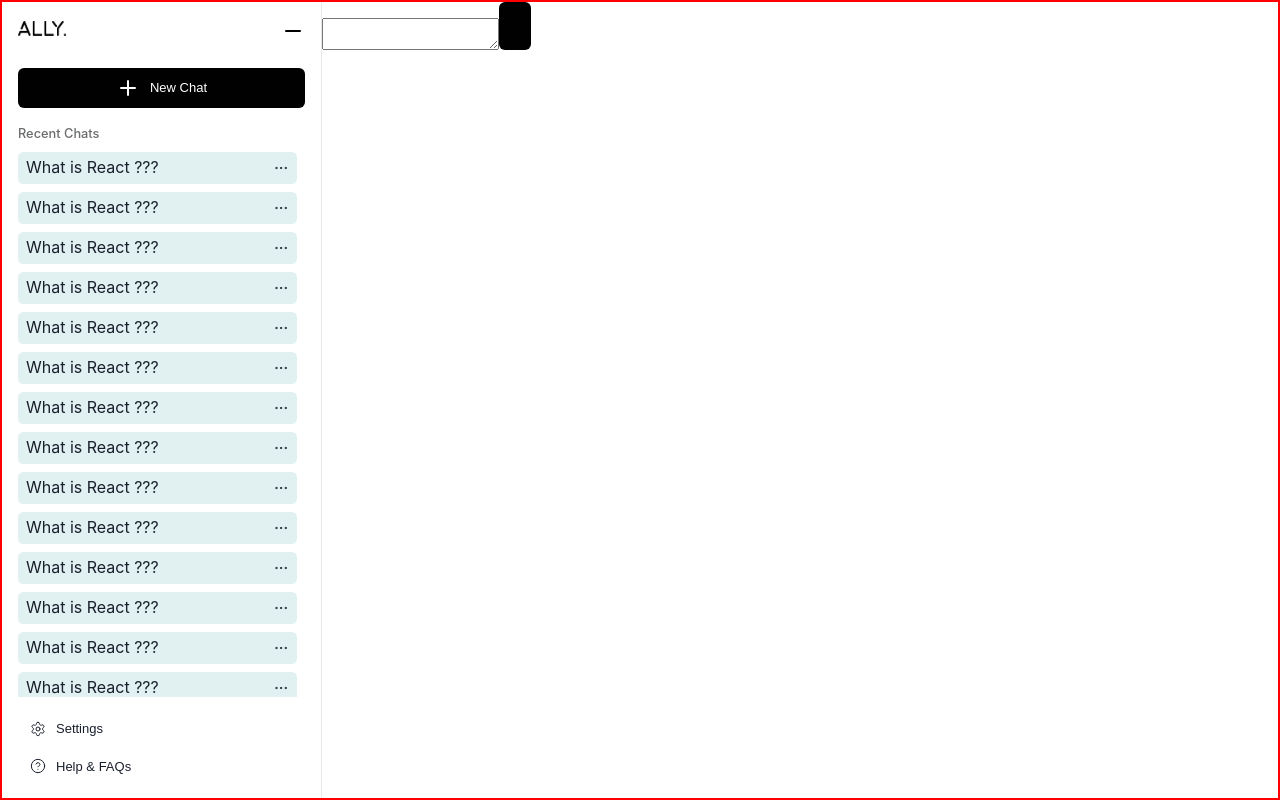
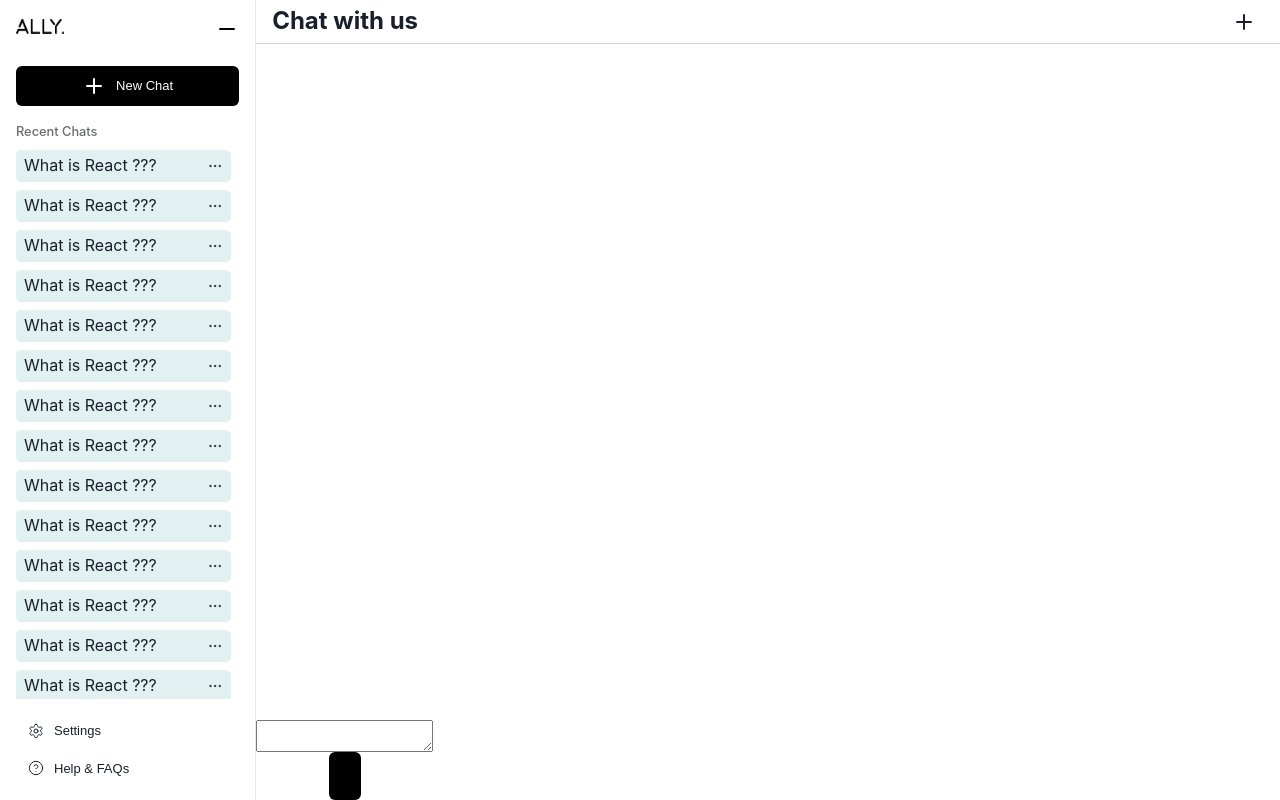
Before and after one commit to HarshSonaiya/Ally, a React (Vite) app in the folder client/: page /chat in a window 1280 px wide. Built offline with nearby package versions, Linux system fonts and the light colour scheme; no server answers.

Commit message:
feat: refactor MainSection and Sidebar components; enhance layout and styling

```diff
--- a/client/src/components/MainSection/index.jsx
+++ b/client/src/components/MainSection/index.jsx
@@ -54,20 +54,29 @@
 
 import React from 'react';
 import Button from '../ui/Button';
+import SidepanelIcon from '../icons/SidepanelIcon';
+import './mainSection.css';
+import PlusIcon from '../icons/PlusIcon';
 
-export default function index() {
+export default function index({ hidden, setHidden }) {
   return (
     <section className='main-section'>
-      <div>
-        <div>
-          <div></div>
-          <textarea name="chat__ip" id="chat__ip"></textarea>
-          <Button></Button>
+      <div className="composer-parent">
+        <div className="composer-header">
+          {!!hidden && <Button variant="ghost" size='icon' onClick={() => setHidden(() => false)}>
+            <SidepanelIcon className="sidepanel-icon" />
+          </Button>}
+          <h1>Chat with us</h1>
+          <Button variant="ghost" size='icon'>
+            <PlusIcon />
+          </Button>
         </div>
       </div>
       <div>
-        <div>
-
+        <div className="chat-container">
+          <div></div>
+          <textarea className="chat-input" name="chat__ip" id="chat__ip"></textarea>
+          <Button></Button>
         </div>
       </div>
     </section>
--- a/client/src/components/MainSection/mainSection.css
+++ b/client/src/components/MainSection/mainSection.css
@@ -1,131 +1,62 @@
-/* .main {
-  flex: 1;
-  min-height: 100vh;
-  padding-bottom: 15vh;
-  position: relative;
-  z-index: 1;
-}
-
-.main .nav {
-  display: flex;
-  align-items: center;
-  justify-content: 22px;
-  padding: 20px;
-  color: #585858;
-  font-size: 22px;
-}
-
-.main .main-container {
-  max-width: 900px;
-  margin: auto;
-}
-
-.main .greet {
-  margin: 50px 0px;
-  font-size: 55px;
-  color: black;
-  font-weight: 500;
-  padding: 20px;
-}
-
-.main .greet span {
-  background: -webkit-linear-gradient(16deg, #6caafa, #8bff77);
-  background-clip: padding-box;
-  -webkit-background-clip: text;
-  -webkit-text-fill-color: transparent;
-}
-
-.main .cards {
-  display: grid;
-  grid-template-columns: repeat(auto-fill, minmax(180px, 1fr));
-  gap: 15px;
-  padding: 20px;
-}
-
-.main .card {
-  height: 90px;
-  padding: 15px;
-  background-color: #f0f4f9;
-  border-radius: 10px;
-  position: relative;
-  cursor: pointer;
-}
-
-.main .card p {
-  color: #585858;
-  font-size: 17px;
-}
-
-.main .card:hover {
-  background-color: #dfe4ea;
-}
-
-.main .search-box {
-  display: flex;
-  align-items: center;
-  gap: 15px;
-  background-color: #f0f4f9;
-  padding: 10px 20px;
-  border-radius: 30px;
-  box-shadow: 0 2px 5px rgba(0, 0, 0, 0.1);
-  transition: box-shadow 0.2s ease;
-}
-
-.main .search-box:hover {
-  box-shadow: 0 4px 10px rgba(0, 0, 0, 0.15);
-}
-
-.main .search-box input {
-  flex: 1;
-  background: transparent;
-  border: none;
-  outline: none;
-  padding: 5px;
-  font-size: 16px;
-  color: #333;
-}
-
-.main .search-box input::placeholder {
-  color: #aaa;
-  font-style: italic;
-}
-
-.main .search-box div {
-  display: flex;
-  align-items: center;
-  gap: 10px;
-}
-
-.main .search-box img {
-  width: 24px;
-  height: 24px;
-  cursor: pointer;
-  transition: transform 0.2s ease, opacity 0.2s ease;
-}
-
-.main .search-box img:hover {
-  transform: scale(1.1);
-  opacity: 0.8;
-}
-
-.main .bottom-info {
-  font-size: 14px;
-  margin: 10px auto;
-  text-align: left;
-  font-weight: 400;
-  color: #666;
-  line-height: 1.4;
-  max-width: 900px;
-  padding: 0 10px;
-} */
-
 .main-section {
   position: relative;
   display: flex;
   flex-direction: column;
   padding: 0rem;
   gap: 0rem 0rem;
-  flex-wrap: wrap;
+  width: 100%;
   align-content: flex-start;
+  align-items: flex-start;
   z-index: 1;
 }
+
+.composer-parent {
+  display: flex;
+  flex-direction: column;
+  justify-content: flex-start;
+  align-items: center;
+  padding: 0rem;
+  gap: 0rem;
+  flex-wrap: wrap;
+  align-content: center;
+  background: var(--background);
+  box-sizing: border-box;
+  height: 100%;
+  width: 100%;
+  z-index: 90;
+  /* border: 2px solid red; */
+}
+
+.composer-header {
+  display: flex;
+  justify-content: space-between;
+  align-items: center;
+  width: 100%;
+  padding: 0.1rem 1rem;
+  background: var(--background);
+  border-bottom: 1px solid var(--input);
+}
+
+.sidepanel-icon {
+  height: 1.5rem;
+  width: 1.5rem;
+  cursor: pointer;
+  stroke-width: 0;
+}
+
+.chat-container {
+  display: flex;
+  flex-direction: column;
+  justify-content: flex-start;
+  align-items: center;
+  padding: 0rem;
+  gap: 0rem;
+  flex-wrap: wrap;
+  align-content: center;
+  background: var(--background);
+  box-sizing: border-box;
+  height: 100%;
+  width: 100%;
+  z-index: 90;
+  /* border: 2px solid red; */
+}
--- a/client/src/components/ui/Sidebar/Sidebar.css
+++ b/client/src/components/ui/Sidebar/Sidebar.css
@@ -2,8 +2,9 @@
   position: relative;
   width: 20rem;
   /* min-width: 20rem; */
-  height: 100%;
+  height: 100vh;
   max-height: 100vh;
+  min-height: 100vh;
   display: flex;
   flex-direction: column;
   padding: 0rem;
--- a/client/src/components/ui/Sidebar/index.jsx
+++ b/client/src/components/ui/Sidebar/index.jsx
@@ -4,9 +4,9 @@ import { assets } from '../../../assets/assets';
 import Button from '../Button';
 import { HelpIcon, MinusIcon, MoreIcon, PlusIcon, SettingsIcon } from "../../icons"
 
-export default function Sidebar() {
+export default function Sidebar({ hidden, setHidden }) {
 
-    const [hidden, setHidden] = useState(false);
+    // const [hidden, setHidden] = useState(false);
     const [recentChats, setRecentChats] = useState([
         {
             title: "What is React ???"
--- a/client/src/index.css
+++ b/client/src/index.css
@@ -6,10 +6,12 @@
 
 #root {
   height: 100%;
-  min-width: 100%;
-  min-height: 100vh;
+  /* min-width: 100%; */
+  width: 100%;
   display: flex;
   flex-direction: column;
+  overflow-y: auto;
+  /* border: 2px solid red; */
 }
 
 :root {
@@ -45,4 +47,6 @@
 body {
   font-family: var(--font-family);
   font-size: var(--font-size);
+  line-height: 1.6;
+  color: #1a1f2c;
 }
--- a/client/src/views/AppPage/AppPage.css
+++ b/client/src/views/AppPage/AppPage.css
@@ -6,7 +6,7 @@
   align-items: stretch;
   width: 100%;
   height: 100vh;
-  min-height: 100%;
+  min-height: 100vh;
   gap: 0rem;
-  border: 2px solid red;
+  /* border: 2px solid red; */
 }
--- a/client/src/views/AppPage/index.jsx
+++ b/client/src/views/AppPage/index.jsx
@@ -1,13 +1,16 @@
-import React from 'react';
+import React, { useState } from 'react';
 import Sidebar from '../../components/ui/Sidebar';
 import MainSection from '../../components/MainSection';
 import './AppPage.css';
 
 export default function AppPage() {
+
+  const [hidden, setHidden] = useState(false);
+
   return (
     <main className='chat-page'>
-      <Sidebar />
-      <MainSection />
+      <Sidebar hidden={hidden} setHidden={setHidden} />
+      <MainSection hidden={hidden} setHidden={setHidden} />
     </main>
   );
 }
--- a/client/src/views/LandingPage/LandingPage.css
+++ b/client/src/views/LandingPage/LandingPage.css
@@ -1,145 +1,3 @@
-/* General Styling */
-/* .home-page {
-    position: relative;
-    width: 100%;
-    min-height: 100vh;
-    display: flex;
-    justify-content: center;
-    align-items: center;
-    background: linear-gradient(135deg, #6caafa, #8bff77);
-    overflow: hidden;
-    color: #333;
-} */
-
-/* Animated Background */
-/* .animated-background {
-    position: absolute;
-    width: 100%;
-    height: 100%;
-    background: linear-gradient(135deg, #6caafa 0%, #8bff77 100%);
-    background-size: 200% 200%;
-    animation: gradient-animation 10s infinite;
-    z-index: 1;
-    filter: blur(10px);
-    opacity: 0.8;
-}
-
-@keyframes gradient-animation {
-    0% { background-position: 0% 50%; }
-    50% { background-position: 100% 50%; }
-    100% { background-position: 0% 50%; }
-} */
-
-/* Login Modal */
-/* .login-modal {
-    position: relative;
-    z-index: 2;
-    background: rgba(255, 255, 255, 0.95);
-    padding: 2.5rem 2rem;
-    border-radius: 16px;
-    box-shadow: 0 8px 20px rgba(0, 0, 0, 0.3);
-    text-align: center;
-    max-width: 400px;
-    animation: modal-entry 0.6s ease-out;
-    border: 1px solid #dfe4ea;
-}
-
-@keyframes modal-entry {
-    from { transform: scale(0.9); opacity: 0; }
-    to { transform: scale(1); opacity: 1; }
-}
-
-.app-title {
-    font-size: 2.8rem;
-    margin-bottom: 1.2rem;
-    font-weight: bold;
-    color: #333;
-    background: -webkit-linear-gradient(16deg, #6caafa, #8bff77);
-    background-clip: padding-box;
-    -webkit-background-clip: text;
-    -webkit-text-fill-color: transparent;
-}
-
-.auth-prompt {
-    font-size: 1.3rem;
-    margin-bottom: 2rem;
-    color: #555;
-    font-weight: 400;
-} */
-
-/* Buttons */
-/* .google-login-button {
-    padding: 0.8rem 1.5rem;
-    background-color: #007bff;
-    color: white;
-    font-size: 1rem;
-    border: none;
-    border-radius: 8px;
-    cursor: pointer;
-    box-shadow: 0 4px 10px rgba(0, 123, 255, 0.3);
-    transition: background 0.3s, transform 0.3s, box-shadow 0.3s;
-}
-
-.google-login-button:hover {
-    background-color: #0056b3;
-    transform: translateY(-2px);
-    box-shadow: 0 6px 15px rgba(0, 123, 255, 0.5);
-}
-
-.toggle-auth {
-    margin-top: 1.5rem;
-    padding: 0.7rem 1.4rem;
-    font-size: 1rem;
-    border: none;
-    background-color: #f0f4f9;
-    color: #007bff;
-    border-radius: 8px;
-    cursor: pointer;
-    box-shadow: 0 2px 5px rgba(0, 0, 0, 0.15);
-    transition: background 0.3s, box-shadow 0.3s;
-}
-
-.toggle-auth:hover {
-    background-color: #dfe4ea;
-    color: #0056b3;
-    box-shadow: 0 4px 10px rgba(0, 0, 0, 0.2);
-} */
-
-/* Full-Screen Responsive Design */
-/* @media screen and (max-width: 768px) {
-    .login-modal {
-        width: 90%;
-        padding: 1.5rem;
-    }
-
-    .app-title {
-        font-size: 2rem;
-    }
-
-    .auth-prompt {
-        font-size: 1rem;
-    }
-
-    .toggle-auth, .google-login-button {
-        font-size: 0.9rem;
-    }
-} */
-
-/* Resetting some default styles */
-/* Reset and Base Styles */
-* {
-  margin: 0;
-  padding: 0;
-  box-sizing: border-box;
-}
-
-body {
-  font-family: -apple-system, BlinkMacSystemFont, "Segoe UI", Roboto, Oxygen,
-    Ubuntu, Cantarell, "Open Sans", "Helvetica Neue", sans-serif;
-  line-height: 1.6;
-  color: #1a1f2c;
-}
-
 .landing-page {
   width: 100%;
   overflow-x: hidden;
```
